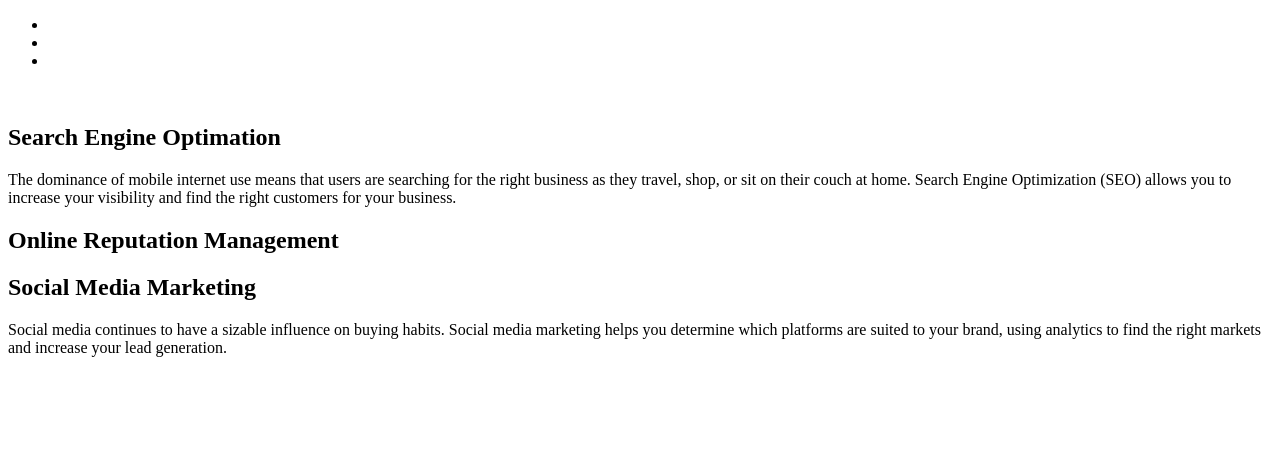
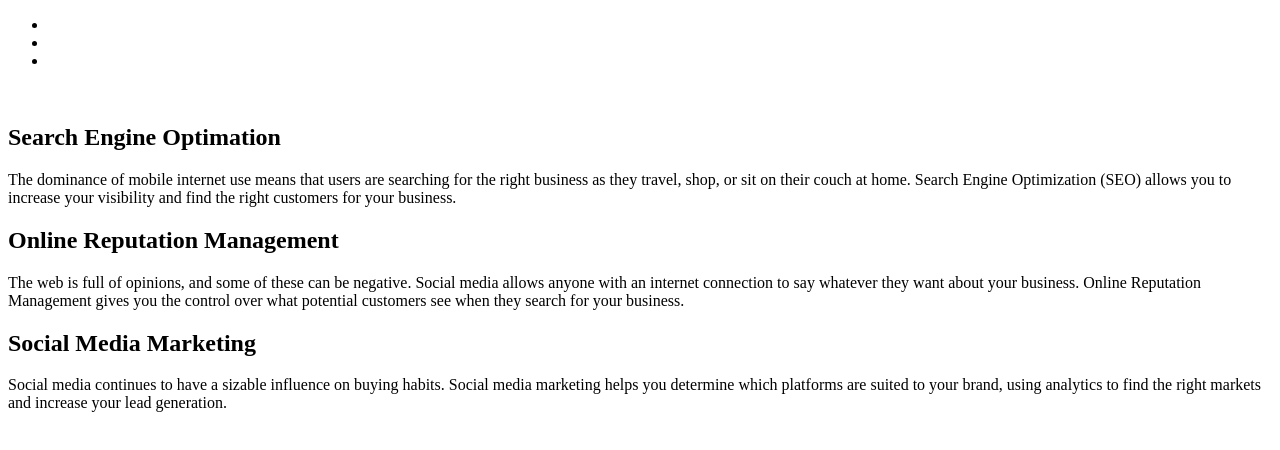
Before and after one commit to skystalls1122/git_hmwrk_1, a plain HTML site: page index.html in a window 1280 px wide. Drawn offline with Linux system fonts and the light colour scheme.

Commit message:
p element added with paragraph

```diff
--- a/index.html
+++ b/index.html
@@ -35,7 +35,7 @@
 
       <section id="#" class="#  ">
           <h2>Online Reputation Management</h2>
-
+          <p>The web is full of opinions, and some of these can be negative. Social media allows anyone with an internet connection to say whatever they want about your business. Online Reputation Management gives you the control over what potential customers see when they search for your business.</p>
       </section>
 
 
```
